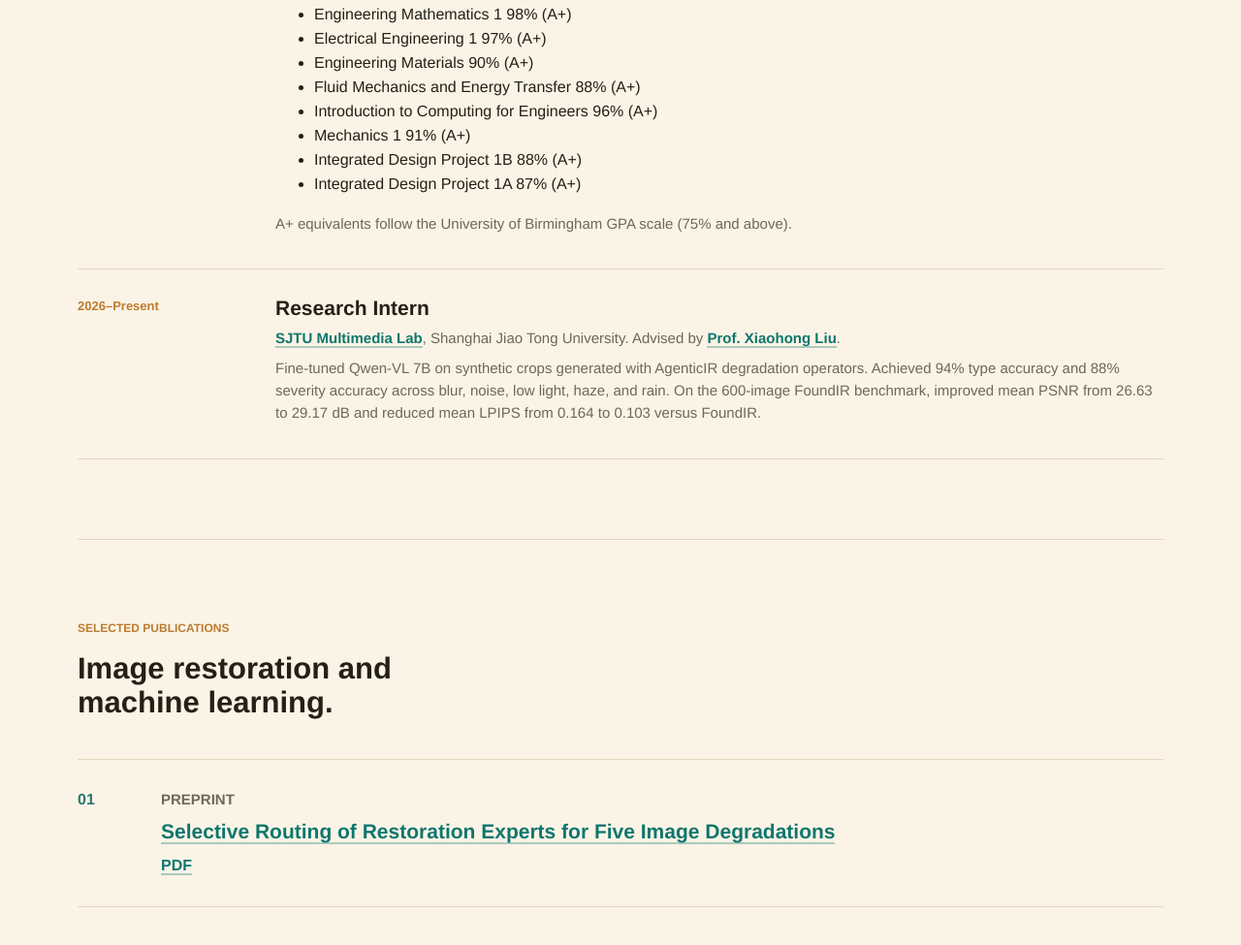
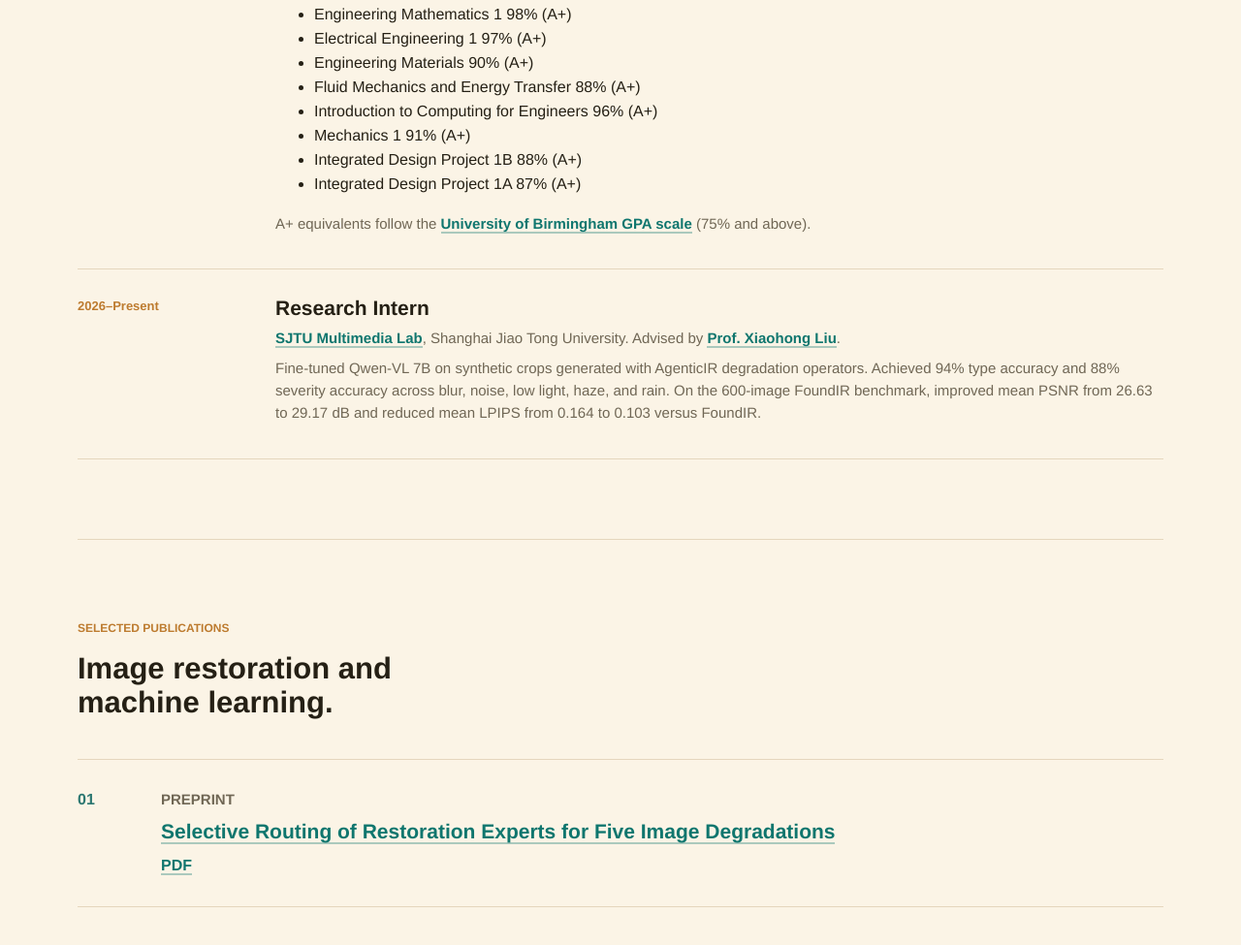
Before and after one commit to Jason-Wang313/Jason-Wang313.github.io, a plain HTML site: page index.html in a window 1280 px wide. Shown: the part 1878-2853 px from the top of the page at 97% size. Drawn offline with Linux system fonts and the light colour scheme.

Commit message:
Link coursework grade equivalents to Birmingham GPA guidance

```diff
--- a/index.html
+++ b/index.html
@@ -99,7 +99,7 @@
           <div>
             <h2>BEng Electrical Engineering</h2>
             <p><a href="https://www.birmingham.ac.uk/study/undergraduate/subjects/electronic-electrical-and-systems-engineering-courses/electronic-electrical-engineering-beng" target="_blank" rel="noopener">University of Birmingham</a></p>
-            <p><strong>Ranked 1/573 in the Year 1 cohort (2025/26).</strong></p><h3>Year 1 coursework</h3><ul><li>Engineering Mathematics 1 98% (A+)</li><li>Electrical Engineering 1 97% (A+)</li><li>Engineering Materials 90% (A+)</li><li>Fluid Mechanics and Energy Transfer 88% (A+)</li><li>Introduction to Computing for Engineers 96% (A+)</li><li>Mechanics 1 91% (A+)</li><li>Integrated Design Project 1B 88% (A+)</li><li>Integrated Design Project 1A 87% (A+)</li></ul><p>A+ equivalents follow the University of Birmingham GPA scale (75% and above).</p>
+            <p><strong>Ranked 1/573 in the Year 1 cohort (2025/26).</strong></p><h3>Year 1 coursework</h3><ul><li>Engineering Mathematics 1 98% (A+)</li><li>Electrical Engineering 1 97% (A+)</li><li>Engineering Materials 90% (A+)</li><li>Fluid Mechanics and Energy Transfer 88% (A+)</li><li>Introduction to Computing for Engineers 96% (A+)</li><li>Mechanics 1 91% (A+)</li><li>Integrated Design Project 1B 88% (A+)</li><li>Integrated Design Project 1A 87% (A+)</li></ul><p>A+ equivalents follow the <a href="https://intranet.birmingham.ac.uk/student/academic-support/registry/ug-gt/gpa-faqs.aspx">University of Birmingham GPA scale</a> (75% and above).</p>
           </div>
         </article>
         <article>
```
Also changed, not shown: cv.html (+1 -1 lines).
